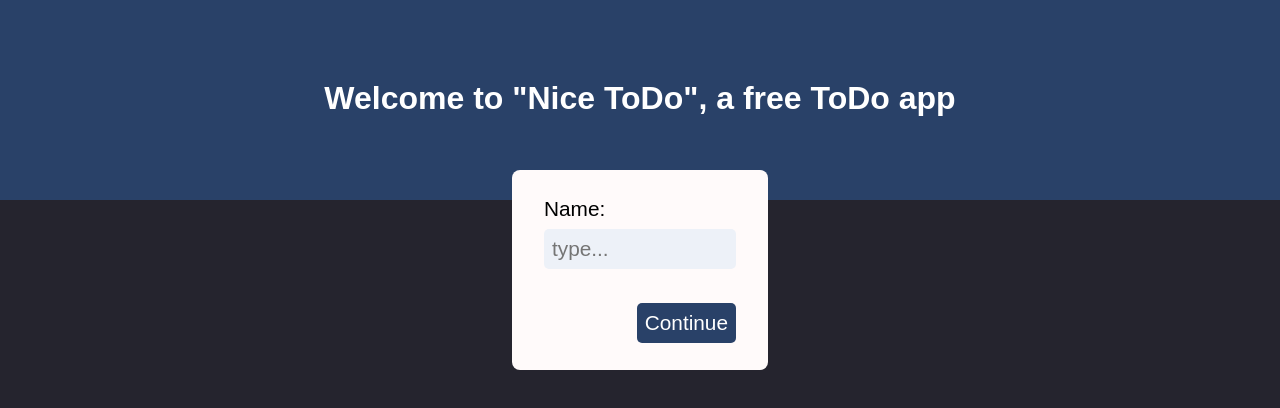
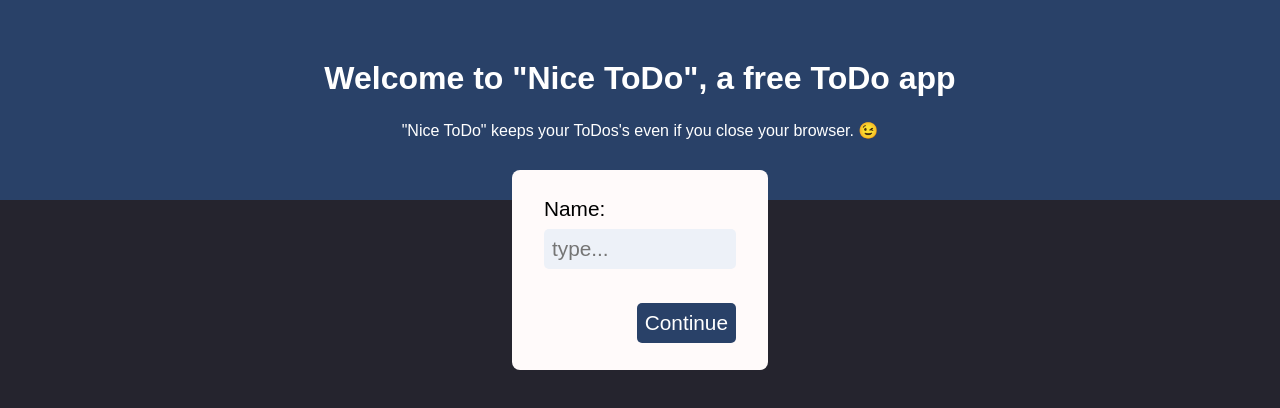
Before and after one commit to alansfj/nice-ToDo, a React (Create React App) app: page / in a window 1280 px wide. Shown: the top 408 px of the page. Built offline with nearby package versions, Linux system fonts and the light colour scheme.

Commit message:
Welcome page text added and reducing padding.

```diff
--- a/src/Sass/WelcomePage.scss
+++ b/src/Sass/WelcomePage.scss
@@ -1,12 +1,18 @@
 .title-box {
-  height: 25vh;
   text-align: center;
-  padding: 80px 0;
+  padding: 60px 0;
   background-color: #294168;
+  display: flex;
+  flex-direction: column;
 
   & > .welcome-title {
     color: white;
     margin: 0;
+  }
+
+  & > p {
+    color: white;
+    margin: 1.5rem 0 0;
   }
 }
 
--- a/src/pages/WelcomePage.js
+++ b/src/pages/WelcomePage.js
@@ -10,6 +10,7 @@ const WelcomePage = () => {
         <h1 className="welcome-title">
           Welcome to "Nice ToDo", a free ToDo app
         </h1>
+        <p>"Nice ToDo" keeps your ToDos's even if you close your browser. 😉</p>
       </div>
       <div className="welcome-form-box">
         <WelcomeForm />
```
